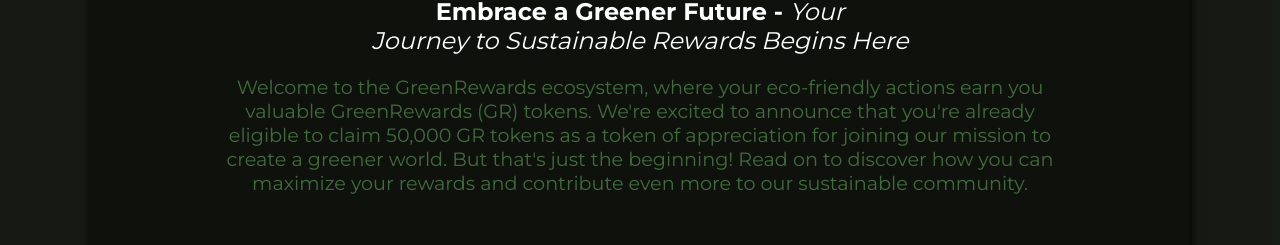
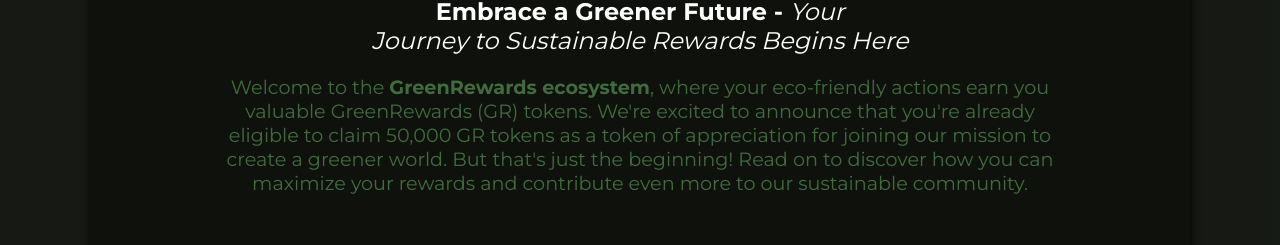
Before and after one commit to Odiase/mrNA, a website with bundled scripts: page index.html in a window 1280 px wide. Shown: the part 530-775 px from the top of the page. Built offline with nearby package versions, Linux system fonts and the light colour scheme; a script that the page names is missing.

Commit message:
Changed Index.html

```diff
--- a/index.html
+++ b/index.html
@@ -56,7 +56,7 @@
             <div class="token_info_body">
                 <h2> Embrace a Greener Future - <span>Your <br> Journey to Sustainable Rewards Begins Here</span></h2>
 
-                <h3>Welcome to the GreenRewards ecosystem, where your eco-friendly actions earn you valuable GreenRewards (GR) tokens. We're excited to announce that you're already eligible to claim 50,000 GR tokens as a token of appreciation for joining our mission to create a greener world. But that's just the beginning! Read on to discover how you can maximize your rewards and contribute even more to our sustainable community.</h3>
+                <h3>Welcome to the <b>GreenRewards ecosystem</b>, where your eco-friendly actions earn you valuable GreenRewards (GR) tokens. We're excited to announce that you're already eligible to claim 50,000 GR tokens as a token of appreciation for joining our mission to create a greener world. But that's just the beginning! Read on to discover how you can maximize your rewards and contribute even more to our sustainable community.</h3>
 
                 <br><br>
 
```
